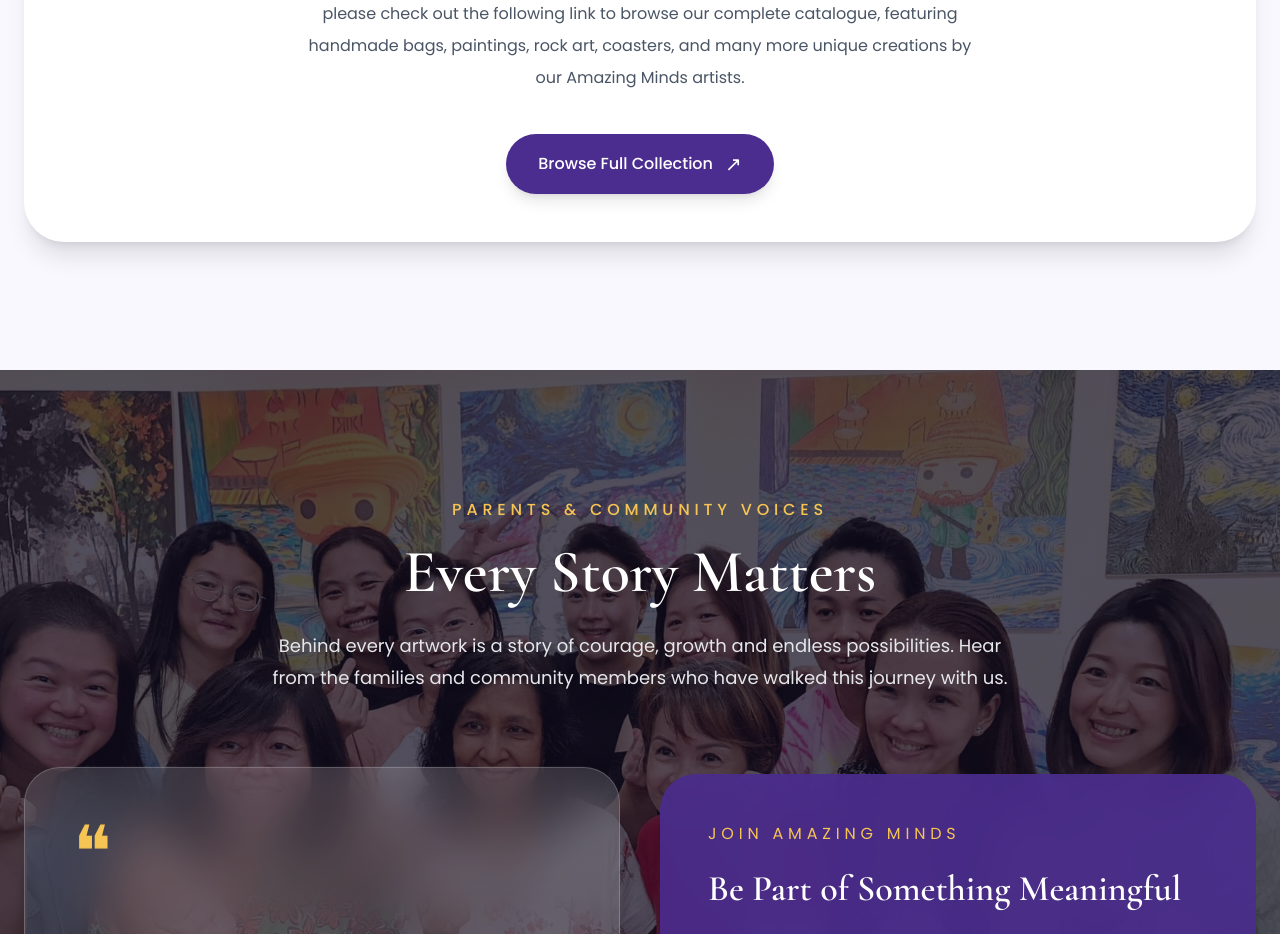
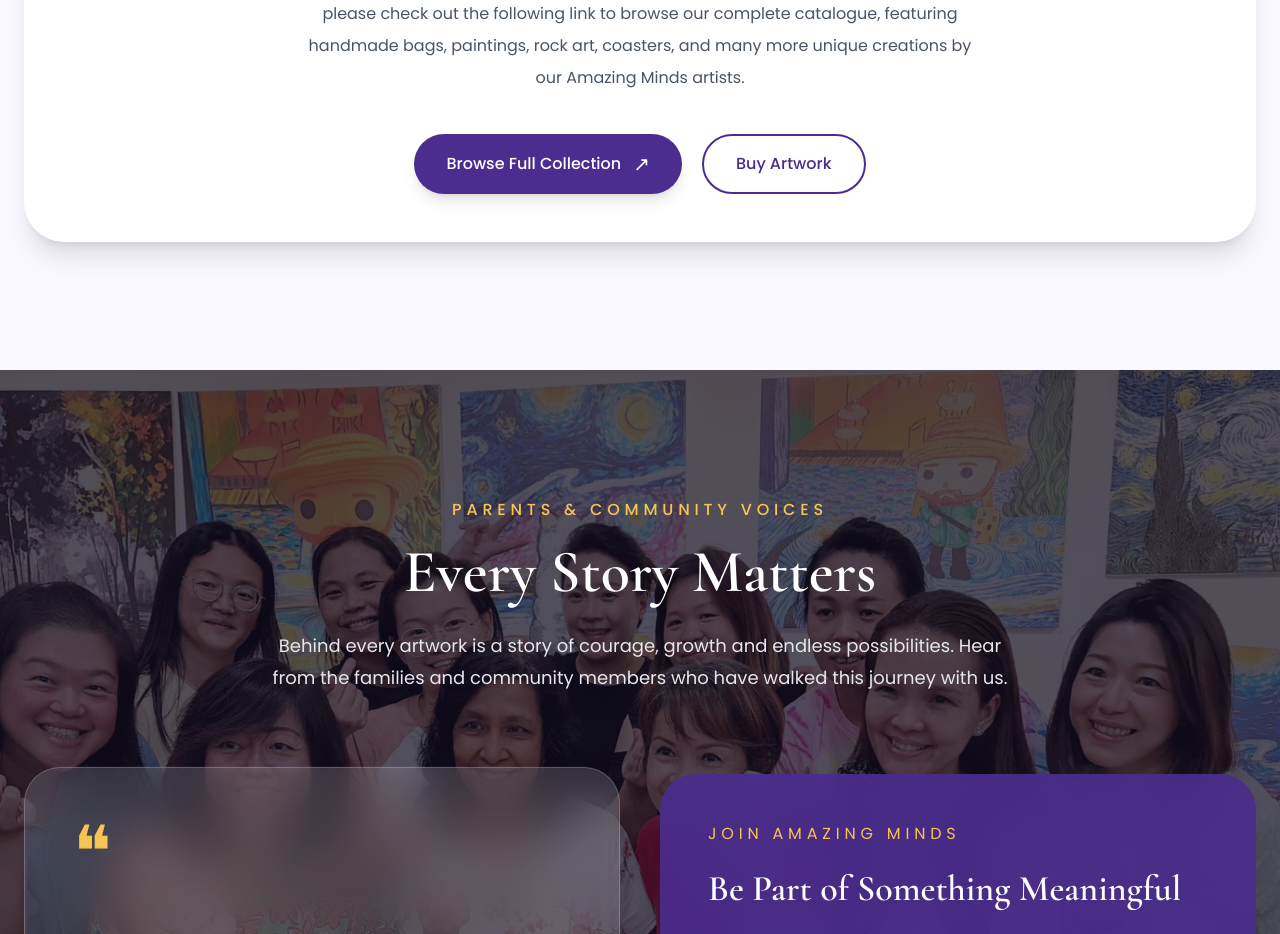
Before and after one commit to jpoi0003/Amazing-Minds, a Next.js app: page / in a window 1280 px wide. Shown: the part 9820-10754 px from the top of the page. Built offline with nearby package versions, Linux system fonts and the light colour scheme; a web font is replaced by a local one.

Commit message:
Add Buy Artwork Button

```diff
--- a/components/Gallery.tsx
+++ b/components/Gallery.tsx
@@ -50,6 +50,11 @@ const artworks = [
 export default function Gallery() {
   const { language } = useLanguage();
   const t = translations[language];
+  const whatsappBuy =
+  "https://wa.me/60127278076?text=" +
+  encodeURIComponent(
+    "Hello! I’m interested in buying artwork from Amazing Minds. Could you share more details with me?"
+  );
 
   return (
     <section id="artwork" className="py-20 md:py-32 bg-[#FAF8FF]">
@@ -137,12 +142,14 @@ export default function Gallery() {
               {t.gallery.ctaDescription}
             </p>
 
+            <div className="mt-10 flex flex-wrap justify-center gap-5">
+
+  {/* Browse Collection */}
   <a
     href="https://drive.google.com/drive/folders/16mpvz8YYcJ2YDVUW2A_8X2dWV6ZwQcL8?usp=share_link"
     target="_blank"
     rel="noopener noreferrer"
     className="
-                mt-10
       inline-flex
       items-center
       gap-3
@@ -164,6 +171,34 @@ export default function Gallery() {
     <span className="text-xl">↗</span>
   </a>
 
+  {/* Buy Artwork */}
+  <a
+    href={whatsappBuy}
+    target="_blank"
+    rel="noopener noreferrer"
+    className="
+      inline-flex
+      items-center
+      rounded-full
+      border-2
+      border-[#4B2D8F]
+      px-8
+      py-4
+      font-medium
+      text-[#4B2D8F]
+      transition
+      duration-300
+      hover:bg-[#4B2D8F]
+      hover:text-white
+      hover:-translate-y-1
+      hover:shadow-xl
+    "
+  >
+    {t.gallery.buyArtwork}
+  </a>
+
+</div>
+
           </div>
 
         </div>
--- a/translations/en.ts
+++ b/translations/en.ts
@@ -115,6 +115,7 @@ gallery: {
     "If you're interested in seeing the incredible artwork our children have created, please check out the following link to browse our complete catalogue, featuring handmade bags, paintings, rock art, coasters, and many more unique creations by our Amazing Minds artists.",
 
   browse: "Browse Full Collection",
+  buyArtwork: "Buy Artwork",
 },
 artists: {
   eyebrow: "Meet Our Artists",
--- a/translations/ms.ts
+++ b/translations/ms.ts
@@ -115,6 +115,7 @@ gallery: {
     "Jika anda berminat untuk melihat hasil seni menakjubkan yang dihasilkan oleh anak-anak kami, sila klik pautan di bawah untuk melayari katalog lengkap kami,menampilkan beg tangan buatan tangan, lukisan, seni batu, alas cawan, dan pelbagai lagi ciptaan unik oleh para seniman Amazing Minds.",
 
   browse: "Lihat Koleksi Lengkap",
+  buyArtwork: "Beli Karya Seni",
 },
 artists: {
   eyebrow: "Kenali Artis Kami",
--- a/translations/zh.ts
+++ b/translations/zh.ts
@@ -115,6 +115,7 @@ gallery: {
     "如果您对孩子们创作的精美艺术品感兴趣，请点击以下链接浏览我们的完整目录—，其中包括手工包包、画作、岩石画、杯垫以及更多由Amazing Minds小艺术家们创作的独特作品。",
 
   browse: "浏览完整作品集",
+  buyArtwork: "购买作品",
 },
 artists: {
   eyebrow: "认识我们的艺术家",
```
Lines whose indentation alone changed are shown as unchanged.
